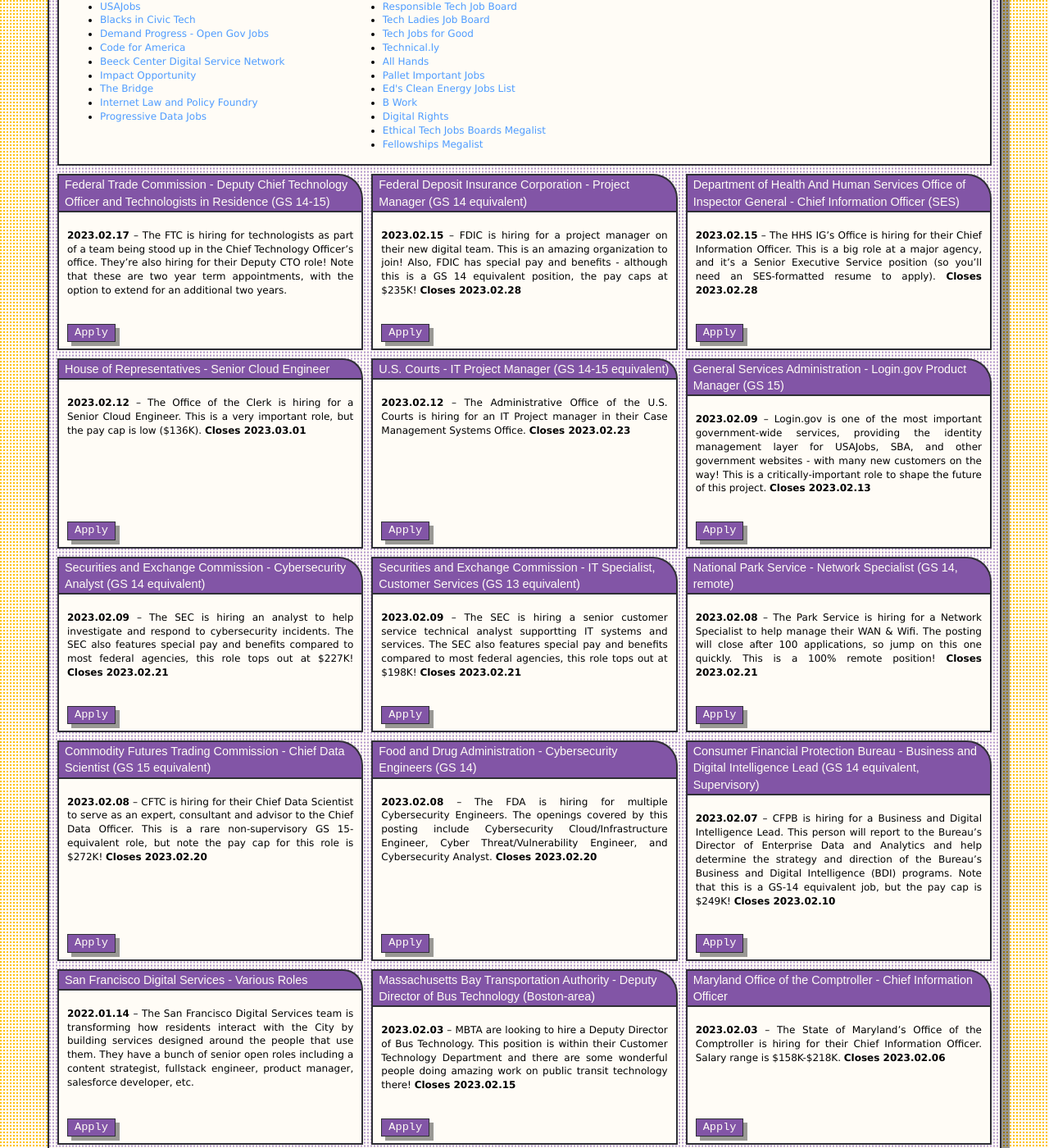
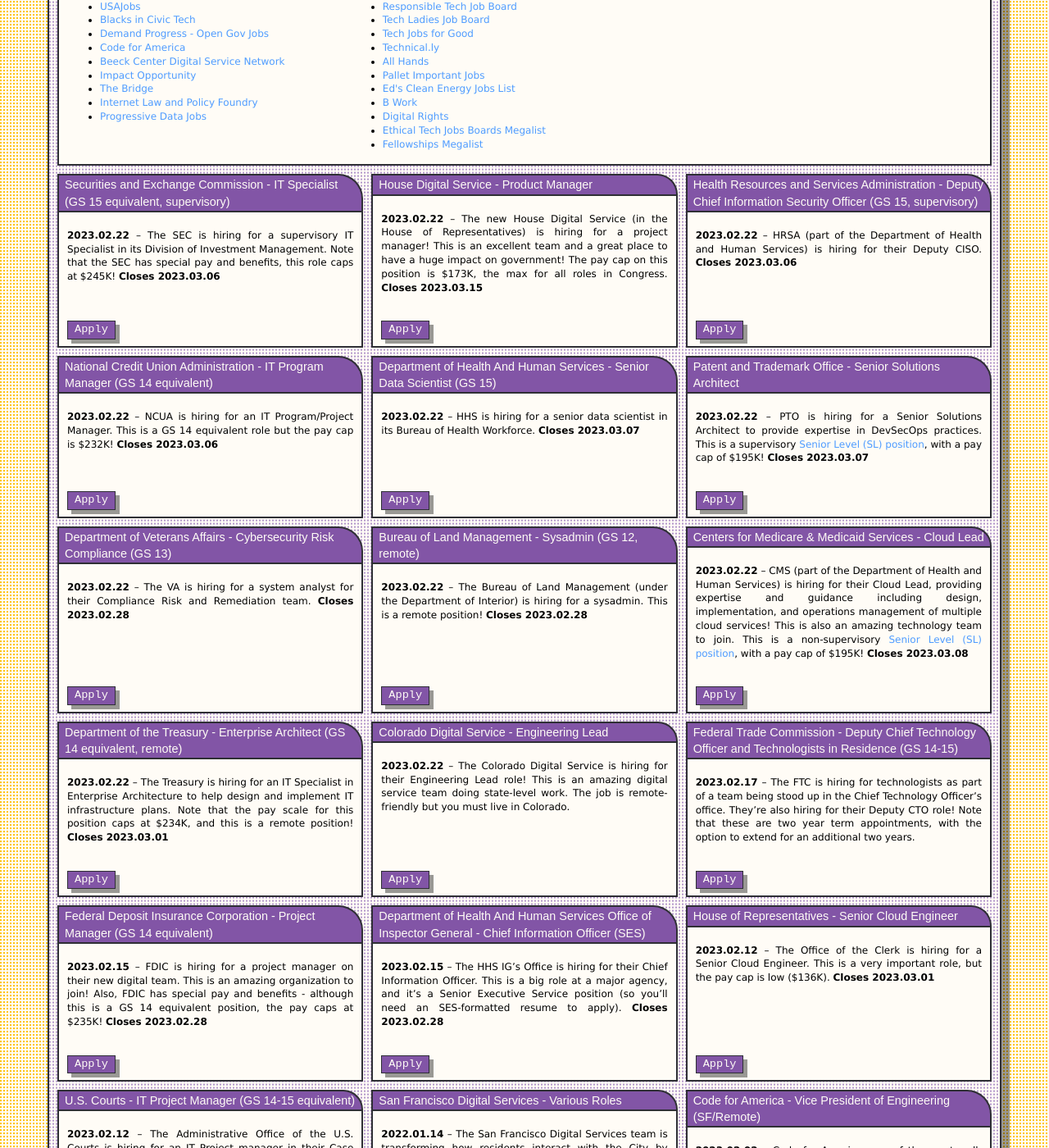
Before and after one commit to krusynth/billhunt.dev, a Jekyll site: the page built from jobs.md, in a window 1280 px wide and 1400 px high, scrolled down 257 px. Shown: the whole window at 82% size. Built offline with Jekyll 4.4.1, drawn with Linux system fonts in a browser that asks for light colours; some web fonts are replaced; some of the changed text lies outside the part shown.

Commit message:
Update jobs.

```diff
--- a/_data/jobs.yml
+++ b/_data/jobs.yml
@@ -1,3 +1,69 @@
+- title: Securities and Exchange Commission - IT Specialist (GS 15 equivalent, supervisory)
+  url: https://www.usajobs.gov/job/707929500
+  date: 2023-02-22
+  closes: 2023-03-06
+  content: The SEC is hiring for a supervisory IT Specialist in its Division of Investment Management. Note that the SEC has special pay and benefits, this role caps at $245K!
+
+- title: House Digital Service - Product Manager
+  url: https://www.usajobs.gov/job/707926600
+  date: 2023-02-22
+  closes: 2023-03-15
+  content: The new House Digital Service (in the House of Representatives) is hiring for a project manager! This is an excellent team and a great place to have a huge impact on government! The pay cap on this position is $173K, the max for all roles in Congress.
+
+- title: Health Resources and Services Administration - Deputy Chief Information Security Officer (GS 15, supervisory)
+  url: https://www.usajobs.gov/job/706577000
+  date: 2023-02-22
+  closes: 2023-03-06
+  content: HRSA (part of the Department of Health and Human Services) is hiring for their Deputy CISO.
+
+- title: National Credit Union Administration - IT Program Manager (GS 14 equivalent)
+  url: https://www.usajobs.gov/job/707914900
+  date: 2023-02-22
+  closes: 2023-03-06
+  content: NCUA is hiring for an IT Program/Project Manager. This is a GS 14 equivalent role but the pay cap is $232K!
+
+- title: Department of Health And Human Services - Senior Data Scientist (GS 15)
+  url: https://www.usajobs.gov/job/707466100
+  date: 2023-02-22
+  closes: 2023-03-07
+  content: HHS is hiring for a senior data scientist in its Bureau of Health Workforce.
+
+- title: Patent and Trademark Office - Senior Solutions Architect
+  url: https://www.usajobs.gov/job/708028100
+  date: 2023-02-22
+  closes: 2023-03-07
+  content: "PTO is hiring for a Senior Solutions Architect to provide expertise in DevSecOps practices. This is a supervisory [Senior Level (SL) position](https://www.opm.gov/policy-data-oversight/senior-executive-service/scientific-senior-level-positions/), with a pay cap of $195K!"
+
+- title: Department of Veterans Affairs - Cybersecurity Risk Compliance (GS 13)
+  url: https://www.usajobs.gov/job/707892200
+  date: 2023-02-22
+  closes: 2023-02-28
+  content: The VA is hiring for a system analyst for their Compliance Risk and Remediation team.
+
+- title: Bureau of Land Management - Sysadmin (GS 12, remote)
+  url: https://www.usajobs.gov/job/707889600
+  date: 2023-02-22
+  closes: 2023-02-28
+  content: The Bureau of Land Management (under the Department of Interior) is hiring for a sysadmin. This is a remote position!
+
+- title: Centers for Medicare & Medicaid Services - Cloud Lead
+  url: https://www.usajobs.gov/job/707881300
+  date: 2023-02-22
+  closes: 2023-03-08
+  content: "CMS (part of the Department of Health and Human Services) is hiring for their Cloud Lead, providing expertise and guidance including design, implementation, and operations management of multiple cloud services! This is also an amazing technology team to join. This is a non-supervisory [Senior Level (SL) position](https://www.opm.gov/policy-data-oversight/senior-executive-service/scientific-senior-level-positions/), with a pay cap of $195K!"
+
+- title: Department of the Treasury - Enterprise Architect (GS 14 equivalent, remote)
+  url: https://www.usajobs.gov/job/708154900
+  date: 2023-02-22
+  closes: 2023-03-01
+  content: The Treasury is hiring for an IT Specialist in Enterprise Architecture to help design and implement IT infrastructure plans. Note that the pay scale for this position caps at $234K, and this is a remote position!
+
+- title: Colorado Digital Service - Engineering Lead
+  url: https://www.governmentjobs.com/careers/colorado/jobs/3808703/digital-service-expert-engineering-lead-remote-anywhere-from-colorado?keywords=Digital%20Service%20Expert%20Engineering%20Lead&pagetype=jobOpportunitiesJobs
+  date: 2023-02-22
+  closes:
+  content: The Colorado Digital Service is hiring for their Engineering Lead role! This is an amazing digital service team doing state-level work. The job is remote-friendly but you must live in Colorado.
+
 - title: Federal Trade Commission - Deputy Chief Technology Officer and Technologists in Residence (GS 14-15)
   url: https://www.ftc.gov/technologists
   date: 2023-02-17
@@ -28,89 +94,11 @@
   closes: 2023-02-23
   content: The Administrative Office of the U.S. Courts is hiring for an IT Project manager in their Case Management Systems Office.
 
-- title: General Services Administration - Login.gov Product Manager (GS 15)
-  url: https://join.tts.gsa.gov/join/login-productmanagers15/
-  date: 2023-02-09
-  closes: 2023-02-13
-  content: Login.gov is one of the most important government-wide services, providing the identity management layer for USAJobs, SBA, and other government websites - with many new customers on the way!  This is a critically-important role to shape the future of this project.
-
-- title: Securities and Exchange Commission - Cybersecurity Analyst (GS 14 equivalent)
-  url: https://www.usajobs.gov/job/705141800
-  date: 2023-02-09
-  closes: 2023-02-21
-  content: The SEC is hiring an analyst to help investigate and respond to cybersecurity incidents. The SEC also features special pay and benefits compared to most federal agencies, this role tops out at $227K!
-
-- title: Securities and Exchange Commission - IT Specialist, Customer Services (GS 13 equivalent)
-  url: https://www.usajobs.gov/job/705151200
-  date: 2023-02-09
-  closes: 2023-02-21
-  content: The SEC is hiring a senior customer service technical analyst supportting IT systems and services. The SEC also features special pay and benefits compared to most federal agencies, this role tops out at $198K!
-
-- title: National Park Service - Network Specialist (GS 14, remote)
-  url: https://www.usajobs.gov/job/705187000
-  date: 2023-02-08
-  closes: 2023-02-21
-  content: The Park Service is hiring for a Network Specialist to help manage their WAN & Wifi. The posting will close after 100 applications, so jump on this one quickly. This is a 100% remote position!
-
-- title: Commodity Futures Trading Commission - Chief Data Scientist (GS 15 equivalent)
-  url: https://www.usajobs.gov/job/704872500
-  date: 2023-02-08
-  closes: 2023-02-20
-  content: CFTC is hiring for their Chief Data Scientist to serve as an expert, consultant and advisor to the Chief Data Officer. This is a rare non-supervisory GS 15-equivalent role, but note the pay cap for this role is $272K!
-
-- title: Food and Drug Administration - Cybersecurity Engineers (GS 14)
-  url: https://www.usajobs.gov/job/705302500
-  date: 2023-02-08
-  closes: 2023-02-20
-  content: The FDA is hiring for multiple Cybersecurity Engineers. The openings covered by this posting include Cybersecurity Cloud/Infrastructure Engineer, Cyber Threat/Vulnerability Engineer, and Cybersecurity Analyst.
-
-- title: Consumer Financial Protection Bureau - Business and Digital Intelligence Lead (GS 14 equivalent, Supervisory)
-  url: https://www.usajobs.gov/job/704412100
-  date: 2023-02-07
-  closes: 2023-02-10
-  content: CFPB is hiring for a Business and Digital Intelligence Lead. This person will report to the Bureau's Director of Enterprise Data and Analytics and help determine the strategy and direction of the Bureau's Business and Digital Intelligence (BDI) programs. Note that this is a GS-14 equivalent job, but the pay cap is $249K!
-
 - title: San Francisco Digital Services - Various Roles
   url: https://digitalservices.sfgov.org/joinus/
   closes:
   date: 2022-01-14
   content: The San Francisco Digital Services team is transforming how residents interact with the City by building services designed around the people that use them. They have a bunch of senior open roles including a content strategist, fullstack engineer, product manager, salesforce developer, etc.
-
-- title: Massachusetts Bay Transportation Authority - Deputy Director of Bus Technology (Boston-area)
-  url: https://www.governmentjobs.com/careers/mbta/jobs/3899053/deputy-director-of-bus-technology
-  date: 2023-02-03
-  closes: 2023-02-15
-  content: MBTA are looking to hire a Deputy Director of Bus Technology. This position is within their Customer Technology Department and there are some wonderful people doing amazing work on public transit technology there!
-
-- title: Maryland Office of the Comptroller - Chief Information Officer
-  url: https://www.jobapscloud.com/MD/sup/bulpreview.asp?R1=23&R2=009656&R3=0001
-  date: 2023-02-03
-  closes: 2023-02-06
-  content: The State of Maryland's Office of the Comptroller is hiring for their Chief Information Officer. Salary range is $158K-$218K.
-
-- title: Securities and Exchange Commission - Network Operations Specialist (SK 14)
-  url: https://www.usajobs.gov/job/704483500
-  date: 2023-02-03
-  closes: 2023-02-17
-  content: The SEC is hiring an IT specialist in their Network Operations Branch! This is a key role as the SEC implements its Zero Trust and TIC 3.0 strategies. The SEC also features special pay and benefits compared to most federal agencies, this role tops out at $227K!
-
-- title: Health And Human Services Office of Inspector General - Deputy Chief Enterprise Architect (GS 15 Supervisory)
-  url: https://www.usajobs.gov/job/703610600
-  date: 2023-02-03
-  closes: 2023-02-10
-  content: The HHS OIG office is hiring for a Deputy Chief Enterprise Architect.
-
-- title: Consumer Financial Protection Bureau - Data Scientist (GS 13 equivalent)
-  url: https://www.usajobs.gov/job/703359000
-  date: 2023-02-03
-  closes: 2023-02-07
-  content: CFPB is hiring a data scientist on their Technology & Innovation team.
-
-- title: National Institute of Standards and Technology - IT Security Specialist  (GS 13-14 equivalent)
-  url: https://www.usajobs.gov/job/703534700
-  date: 2023-02-03
-  closes: 2023-02-07
-  content: NIST is hiring for an IT Specialist with a focus on Cybersecurity.
 
 - title: Code for America - Vice President of Engineering (SF/Remote)
   url: https://codeforamerica.org/jobs/posting/?gh_jid=4831974
@@ -118,59 +106,17 @@
   closes:
   content: Code for America, one of the most well-known nonprofits in the civic tech space, is a very impactful organization that works nationally to improve access to benefits and help local governments. They are currently hiring for their VP of Engineering.
 
-- title: Census Bureau - Cloud Engineer (GS 13)
-  url: https://www.usajobs.gov/job/703840400
-  date: 2023-02-02
-  closes: 2023-02-15
-  content: Census is hiring an IT Specialist with a focus on implementation of cloud technologies in AWS.
-
-- title: Consumer Financial Protection Bureau - Data Scientist
-  url: https://www.usajobs.gov/job/703359800
-  date: 2023-02-01
-  closes: 2023-02-07
-  content: CFPB is hiring for a data scientist on the Technology and Innovation team.
-
-- title: Cook County, Illinois, Public Defender's Office - Chief Data Officer
-  url: https://cookcountyil.taleo.net/careersection/100/jobdetail.ftl?job=00129563&lang=en
-  date: 2023-02-01
-  closes: 2023-02-14
-  content: Chicago Area - Under the Trial Technology Division, the Chief Data Officer (CDO) oversees and serves as process owner of the data of the Law Office of the Cook County Public Defender.
-
-- title: National Aeronautics and Space Administration - Application and Platform Services Chief (GS 15, Supervisory)
-  url: https://www.usajobs.gov/job/703587200
-  date: 2023-02-01
-  closes: 2023-02-07
-  content: Another great job at NASA - they're hiring for a supervisory IT specialist to be the chief of the Business Enabling Applications team within Application and Platform Services (APS).
-
 - title: General Services Administration - Technology Modernization Fund Deputy Executive Director (SES, remote)
   url: https://www.usajobs.gov/job/703051000
   date: 2023-01-31
   closes: 2023-02-24
   content: The Technology Modernization Fund is a hugely-impactful program administered by GSA which provides loans to agencies to improve their IT. They're currently seeking a deputy director - this is a Senior Executive Service role and 100% remote! Don't miss out on this!
 
-- title: Food and Drug Administration - IT Specialist (GS 13)
-  url: https://www.usajobs.gov/job/699320700
-  date: 2023-01-21
-  closes: 2023-02-03
-  content: The FDA is hiring for a Systems Analyst, with a variety of duties around systems architecture and evaluation.
-
-- title: National Aeronautics and Space Administration - Chief Data Officer (SL)
-  url: https://www.usajobs.gov/job/700799600
-  date: 2023-01-20
-  closes: 2023-02-20
-  content: SPACE! One of the coolest jobs in government, NASA is hiring for their Chief Data Officer. This is a non-supervisory role overseeing data policy and strategy for the agency, which includes things like implementation of the Evidence-Based Policymaking Act and Zero Trust (M-22-09).
-
 - title: Internal Revenue Service - Digital Content Specialist (GS 9-12)
   url: https://www.usajobs.gov/job/696403900
   date: 2023-01-09
   closes: 2023-06-30
   content: The IRS is hiring for content specialists at a variety of levels! These positions do work in digital communications, content design, and content usability. Note the closing date here is this summer, but I'd expect it to close sooner, once all six slots are filled.
-
-- title: Department of the Interior - Chief Information Security Officer (SES)
-  url: https://www.usajobs.gov/job/698497700
-  date: 2023-01-09
-  closes: 2023-02-10
-  content: Interior is hiring for their CISO role! As the top cybersecurity role at a cabinet agency, you'll be responsible for not just the Department but overseeing security operations at Interior's many bureaus as well, including Bureau of Land Management, Bureau of Indian Affairs, and the National Park Service. Interior has been one of my favorite agencies to work with over the years, and this is a great team to join!
 
 - title: Partnership for Public Service - Senior Manager for CX
   url: https://workforcenow.adp.com/mascsr/default/mdf/recruitment/recruitment.html?cid=45713b53-21b1-4127-847f-73f3b4916607&ccId=19000101_000001&jobId=455642&source=CC2&lang=en_US
```
